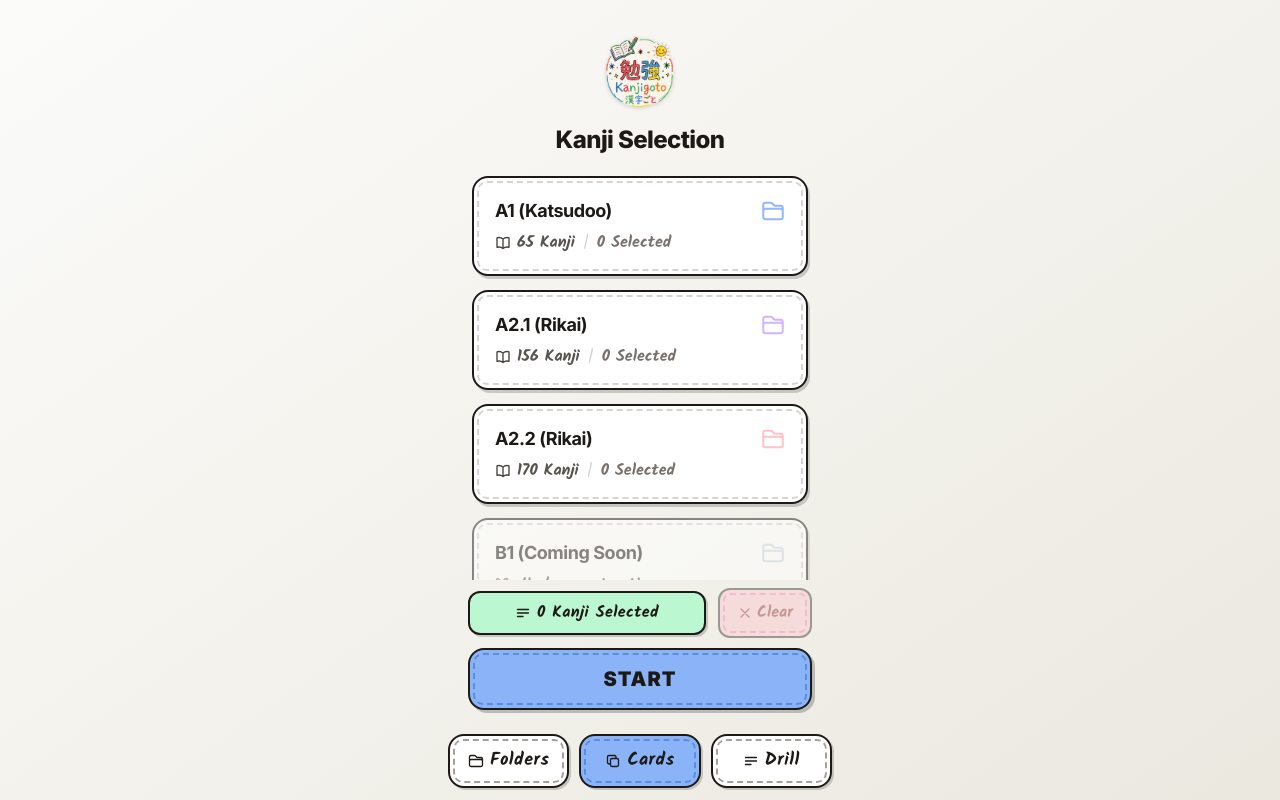
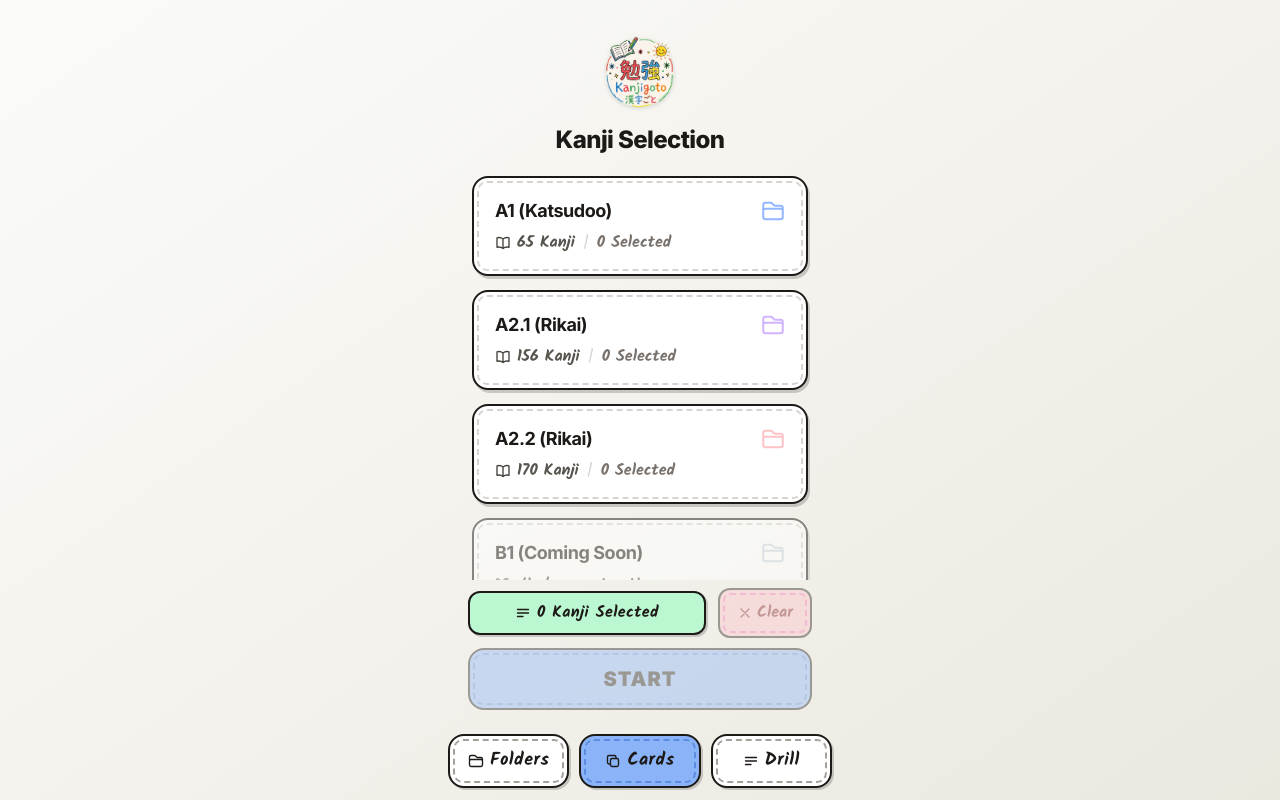
Before and after one commit to aprilianto665/kanjigoto-app, a React (Vite) app: page / in a window 1280 px wide. Both pictures are taken after a click on the button "Cards". Built offline with nearby package versions, Linux system fonts and the light colour scheme; a web font is replaced by a local one.

Commit message:
feat(flashcard): disable START button when 0 kanji are selected

```diff
--- a/src/App.tsx
+++ b/src/App.tsx
@@ -76,13 +76,7 @@ export default function App() {
   };
 
   const handleStartFlashcardSession = () => {
-    // If no kanji selected, automatically select all in current level or A1
-    if (selectedKanjiIds.size === 0) {
-      const defaultList = selectedFlashcardLevel
-        ? getKanjiByLevel(selectedFlashcardLevel.id)
-        : getKanjiByLevel('a1');
-      setSelectedKanjiIds(new Set(defaultList.map((k) => k.id)));
-    }
+    if (selectedKanjiIds.size === 0) return;
     setFlashcardStep('session');
     setActiveTab('flashcard');
   };
--- a/src/features/flashcard-mode/components/FlashcardLevelSelect.tsx
+++ b/src/features/flashcard-mode/components/FlashcardLevelSelect.tsx
@@ -128,7 +128,12 @@ export const FlashcardLevelSelect: React.FC<FlashcardLevelSelectProps> = ({
         <button
           type="button"
           onClick={onStartFlashcard}
-          className="w-full relative p-[3px] bg-[#8BB4F8] border-2 border-stone-900 rounded-2xl shadow-[3px_3px_0px_0px_rgba(0,0,0,0.22)] cursor-pointer transition-all active:scale-[0.98] select-none"
+          disabled={totalSelectedCount === 0}
+          className={`w-full relative p-[3px] bg-[#8BB4F8] border-2 border-stone-900 rounded-2xl shadow-[3px_3px_0px_0px_rgba(0,0,0,0.22)] transition-all select-none ${
+            totalSelectedCount === 0
+              ? 'opacity-40 cursor-not-allowed shadow-none'
+              : 'cursor-pointer active:scale-[0.98]'
+          }`}
         >
           <div className="w-full h-full flex items-center justify-center py-2.5 px-4 border-2 border-dashed border-[#5C8CE0] rounded-[10px]">
             <span className="font-header font-black text-xl text-stone-900 tracking-wider uppercase">
```
